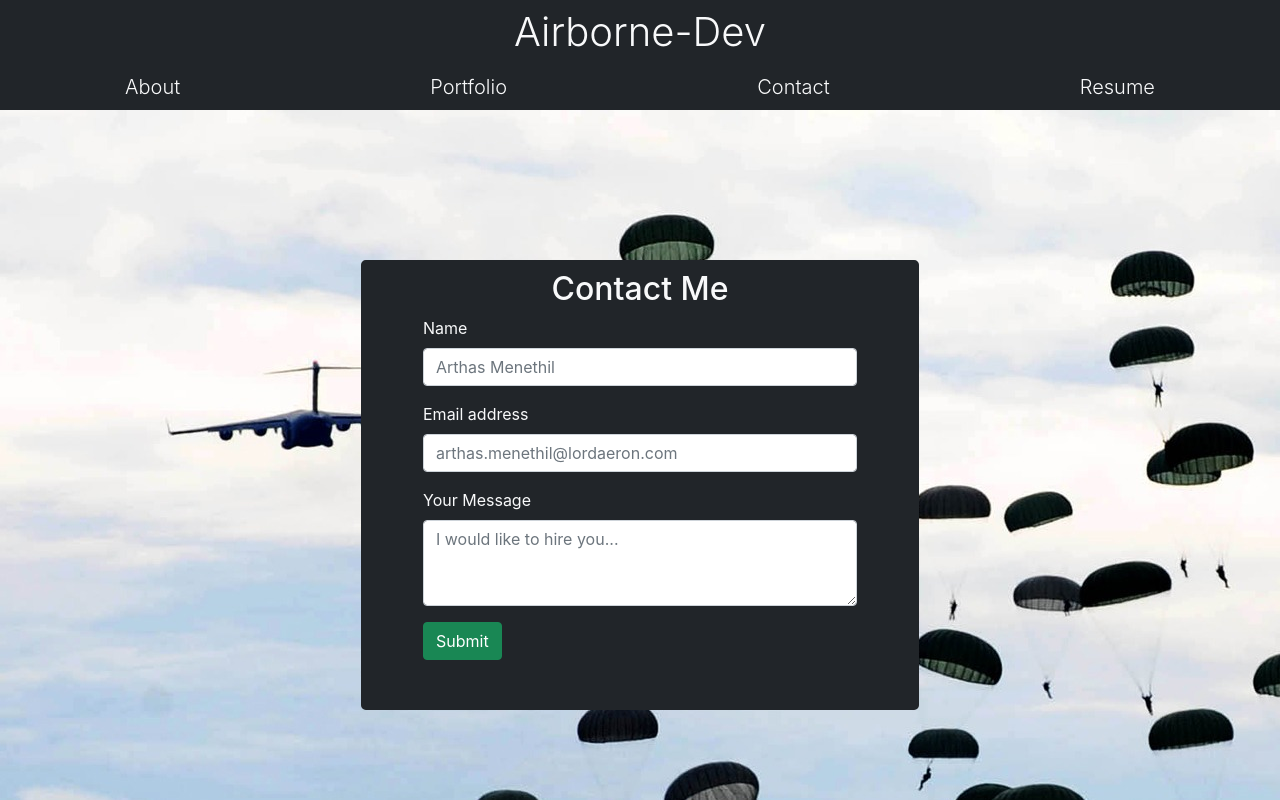
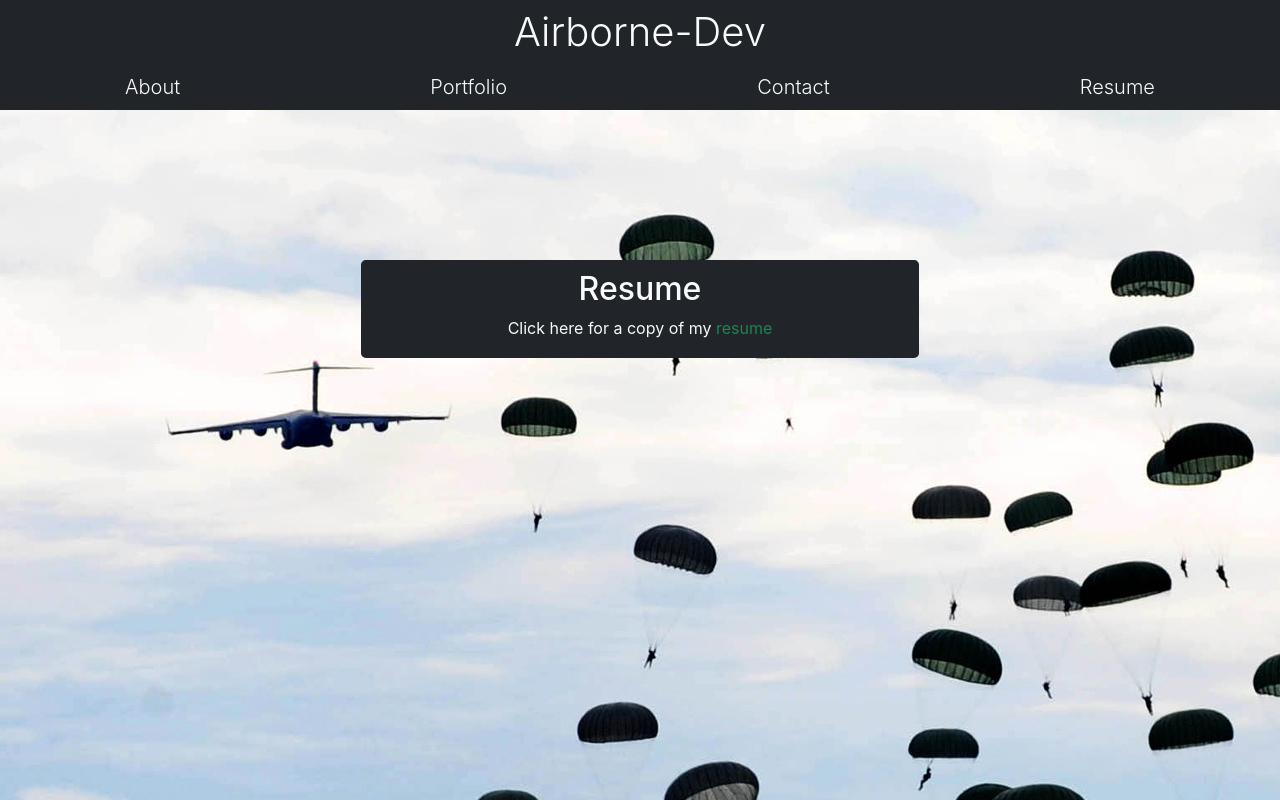
Before and after one commit to ericbwebdev86/airborne-dev, a React (Create React App) app: page / in a window 1280 px wide. Shown: the top 800 px of the page. Built offline with nearby package versions, Linux system fonts and the light colour scheme.

Commit message:
added resume component and set a tag to download resume file

```diff
--- a/src/App.js
+++ b/src/App.js
@@ -2,13 +2,14 @@ import './App.css';
 import Nav from './components/Nav';
 // import About from './components/About';
 // import Portfolio from './components/Portfolio';
-import Contact from './components/Contact';
+// import Contact from './components/Contact';
+import Resume from './components/Resume';
 
 function App() {
   return (
     <div className="App">
       <Nav></Nav>
-      <Contact></Contact>
+      <Resume></Resume>
     </div>
   );
 }
--- /dev/null
+++ b/src/components/Resume/index.js
@@ -0,0 +1,15 @@
+import React from 'react';
+
+export default function Resume() {
+    return (
+        <div className="about-img">
+    <div className="about-container container">
+        <div className="border border-dark border-2 rounded-3 container bg-dark text-light col-6">
+
+                <h2 className="mt-2 text-center">Resume</h2>
+                <p className="text-center">Click here for a copy of my <a className="text-decoration-none text-success" href="./assets/docs/EricBates-Resume-Oct20.docx" download>resume</a></p>
+        </div>
+    </div>
+</div>
+    )
+}
```
Also changed, not shown: 1 other file (tests, documents, lock files or other folders).
